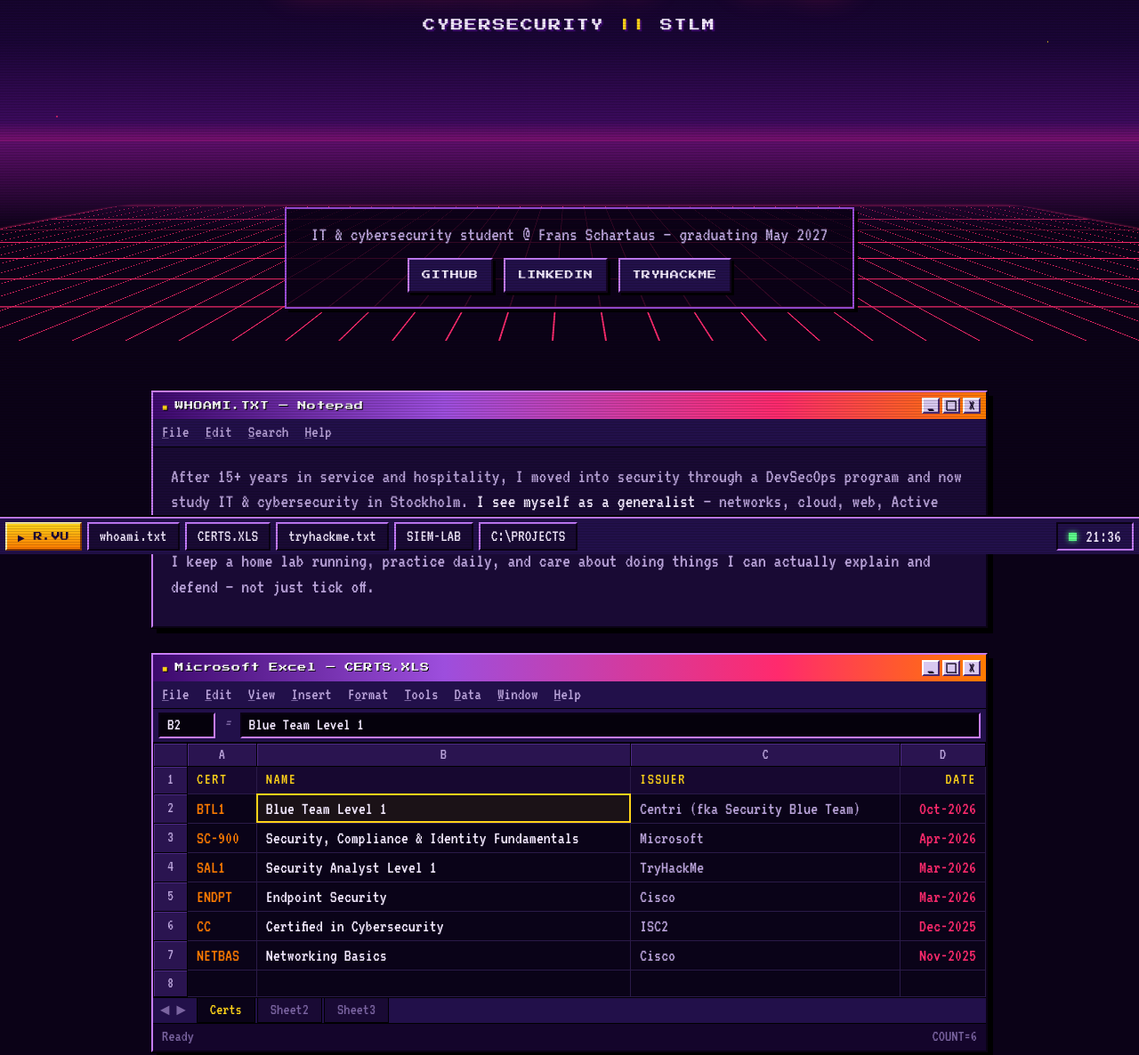
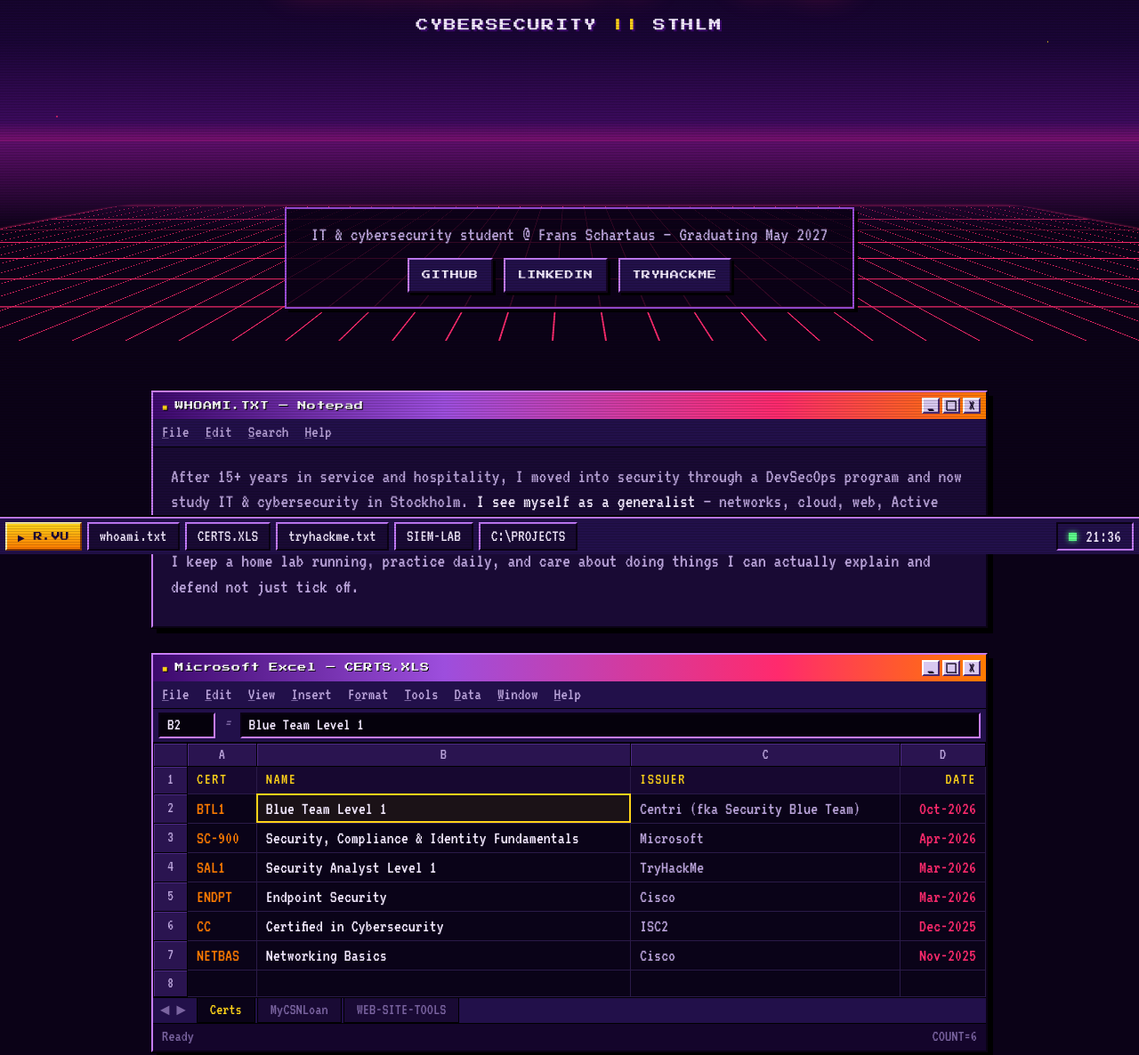
Before and after one commit to RobertTVu/roberttvu.github.io, a plain HTML site: page index.html in a window 1280 px wide. Shown: the part 177-1363 px from the top of the page at 89% size. Drawn offline with Linux system fonts and the light colour scheme.

Commit message:
Update role and description in index.html

```diff
--- a/index.html
+++ b/index.html
@@ -287,10 +287,10 @@
     <div class="grid-floor"></div>
   <div class="hero-inner">
         <h1>ROBERT VU</h1>
-    <div class="role">CYBERSECURITY <b>||</b> STLM</div>
+    <div class="role">CYBERSECURITY <b>||</b> STHLM</div>
   </div>
   <div class="hero-bottom">
-    <p class="sub">IT &amp; cybersecurity student @ Frans Schartaus — graduating May 2027</p>
+    <p class="sub">IT &amp; cybersecurity student @ Frans Schartaus — Graduating May 2027</p>
     <nav class="hero-links">
       <a class="btn" href="https://github.com/RobertTVu" target="_blank" rel="noopener">GITHUB</a>
       <a class="btn" href="https://www.linkedin.com/in/roberttamvu/" target="_blank" rel="noopener">LINKEDIN</a>
@@ -307,8 +307,8 @@
       <div class="win-title"><span><span class="ico">■</span>WHOAMI.TXT — Notepad</span><span class="btns"><i>_</i><i>□</i><i>×</i></span></div>
       <div class="menu"><span><u>F</u>ile</span><span><u>E</u>dit</span><span><u>S</u>earch</span><span><u>H</u>elp</span></div>
       <div class="win-body">
-        <p>After 15+ years in service and hospitality, I moved into security through a DevSecOps program and now study IT &amp; cybersecurity in Stockholm. <b>I see myself as a generalist</b> — networks, cloud, web, Active Directory and detection — with the strongest pull toward <span class="hl">SOC and Blue Team work</span>.</p>
-        <p>I keep a home lab running, practice daily, and care about doing things I can actually explain and defend — not just tick off.</p>
+        <p>After 15+ years in service and hospitality, I moved into security through a DevSecOps program and now study IT &amp; cybersecurity in Stockholm. <b>I see myself as a generalist</b> — networks, cloud, web, Active Directory and detection with the strongest pull toward <span class="hl">SOC and Diggin things</span>.</p>
+        <p>I keep a home lab running, practice daily, and care about doing things I can actually explain and defend not just tick off.</p>
       </div>
     </div>
 
@@ -332,7 +332,7 @@
           </tbody>
         </table>
       </div>
-      <div class="xl-tabs"><span class="nav">◄ ►</span><span class="tab on">Certs</span><span class="tab">Sheet2</span><span class="tab">Sheet3</span></div>
+      <div class="xl-tabs"><span class="nav">◄ ►</span><span class="tab on">Certs</span><span class="tab">MyCSNLoan</span><span class="tab">WEB-SITE-TOOLS</span></div>
       <div class="win-status"><span>Ready</span><span>COUNT=6</span></div>
     </div>
 
```
